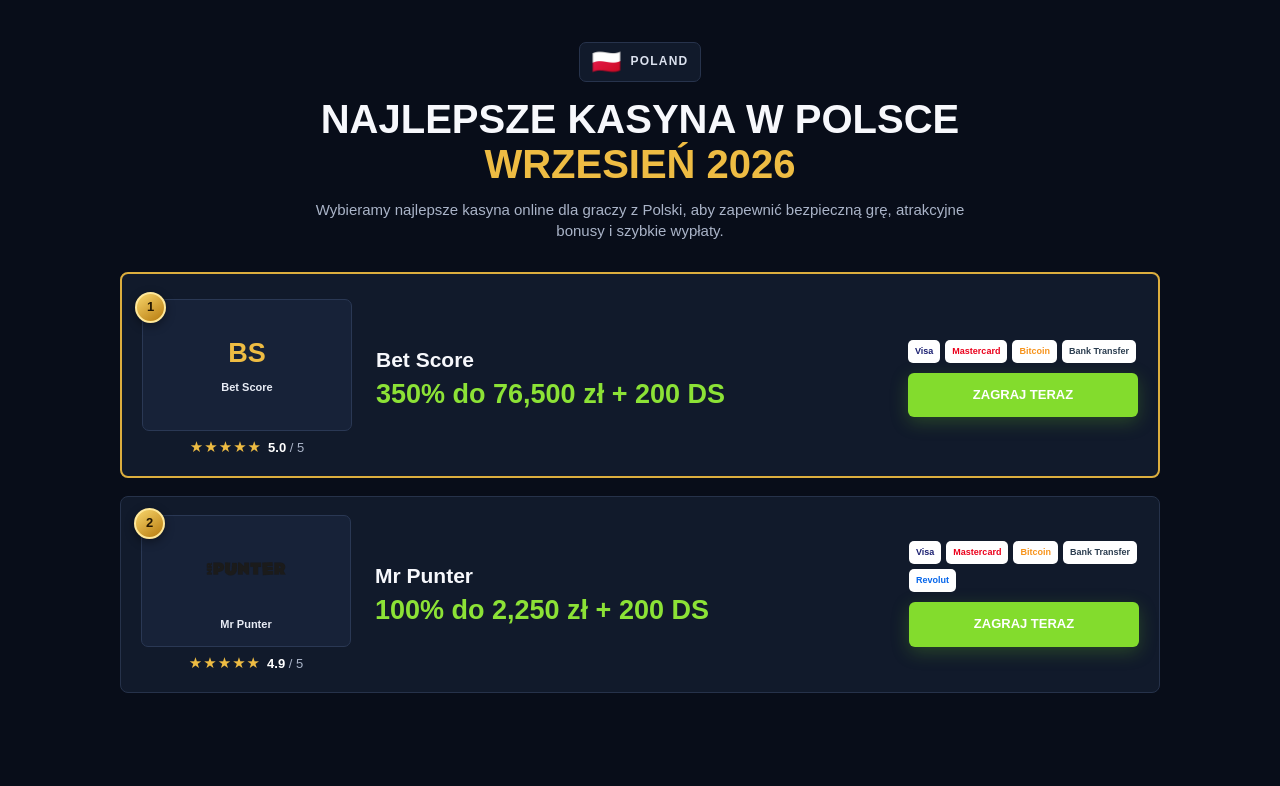
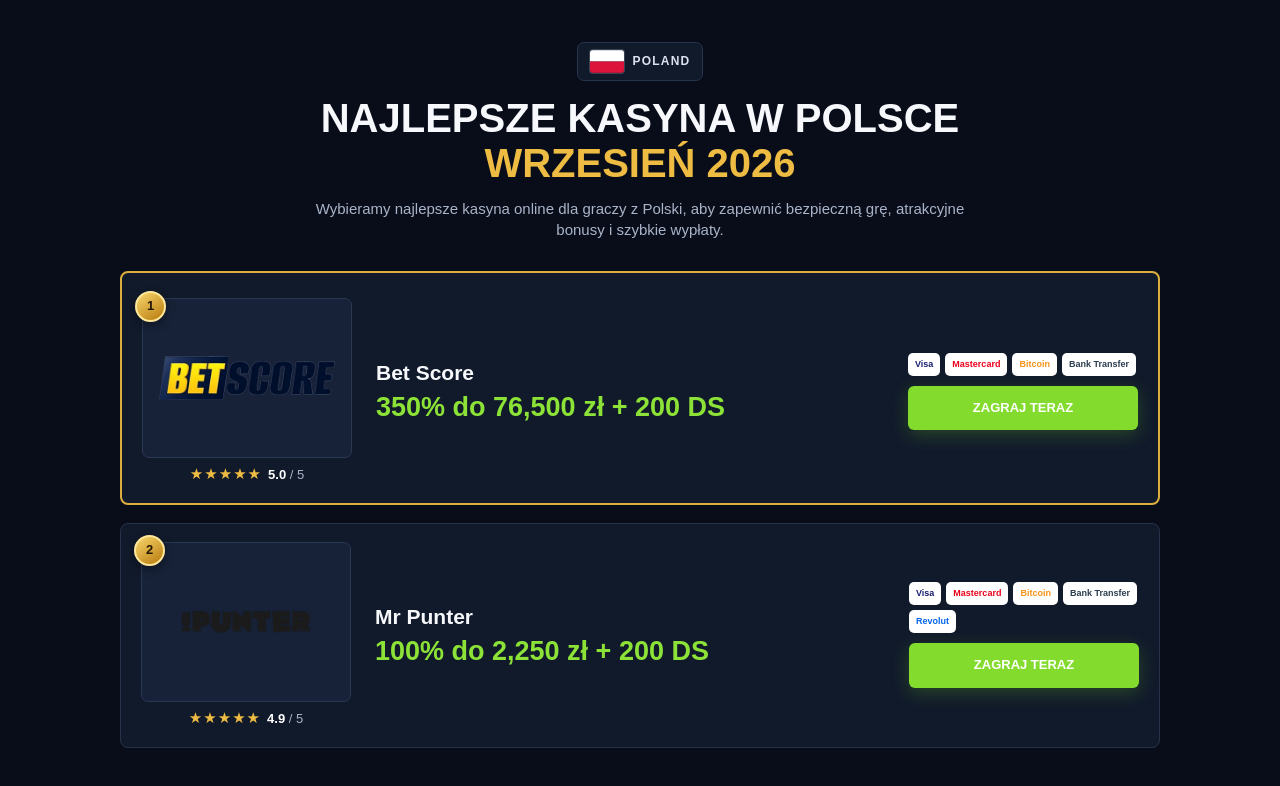
Before and after one commit to alfredmoltz/aip-toplist, a plain HTML site: page pl/index.html in a window 1280 px wide. Drawn offline with Linux system fonts and the light colour scheme.

Commit message:
toplist(pl): actualizar landing

```diff
--- a/pl/index.html
+++ b/pl/index.html
@@ -16,7 +16,7 @@
 body{margin:0;background:#080d19;color:#f7f8fc;font-family:Arial,Helvetica,sans-serif;line-height:1.45}
 .wrap{width:min(1080px,100%);margin:0 auto;padding:24px 12px 52px}.hero{text-align:center;padding:8px 4px 24px}
 .geo{display:inline-flex;align-items:center;gap:9px;margin-bottom:15px;padding:7px 12px;background:#111a2b;border:1px solid #27334c;border-radius:7px}
-.flag{font-size:24px;line-height:1}.geo .name{font-size:12px;font-weight:900;letter-spacing:.1em;text-transform:uppercase;color:#dce2ef}
+.flag{display:flex;line-height:1}.flagsvg{display:block;width:30px;height:20px;border-radius:3px;box-shadow:0 0 0 1px rgba(255,255,255,.18)}.geo .name{font-size:12px;font-weight:900;letter-spacing:.1em;text-transform:uppercase;color:#dce2ef}
 h1{max-width:820px;margin:0 auto 12px;font-size:29px;line-height:1.12;font-weight:900;text-transform:uppercase;letter-spacing:0}.date{color:#eebc43}
 .sub{max-width:690px;margin:0 auto;color:#aab4c8;font-size:15px}.trust{display:flex;flex-wrap:wrap;justify-content:center;gap:8px 18px;margin:20px auto 0;padding:12px 16px;border-top:1px solid #202b41;border-bottom:1px solid #202b41}
 .trust-item{display:flex;align-items:center;gap:7px;color:#e4e8f1;font-size:12px;font-weight:800}.trust-icon{color:#eebc43;font-size:15px}
@@ -24,19 +24,19 @@ h1{max-width:820px;margin:0 auto 12px;font-size:29px;line-height:1.12;font-weigh
 .badge{position:absolute;top:-13px;left:14px;z-index:4;display:inline-flex;align-items:center;gap:6px;background:#eebc43;color:#171206;font-size:10px;font-weight:900;letter-spacing:.07em;text-transform:uppercase;padding:6px 11px;border-radius:5px}
 .grid{display:grid;grid-template-columns:minmax(104px,38%) minmax(0,1fr);grid-template-areas:"brand info" "payments cta";gap:12px 14px;align-items:start}.brand{grid-area:brand;position:relative}.info{grid-area:info;min-width:0}.pays{grid-area:payments}.cta-wrap{grid-area:cta;align-self:end}
 .pos{position:absolute;top:-7px;left:-7px;width:31px;height:31px;border-radius:50%;background:linear-gradient(145deg,#f8d66c,#b77a0d);border:2px solid #ffe89a;color:#241700;font-size:13px;font-weight:900;display:flex;align-items:center;justify-content:center;z-index:2;box-shadow:0 3px 10px rgba(0,0,0,.4)}
-.logobox{height:104px;background:#172238;border:1px solid #2a3854;border-radius:7px;display:flex;flex-direction:column;align-items:center;justify-content:center;gap:7px;padding:11px}.logobox img{max-width:88%;max-height:62px;height:auto;display:block}.logotext{font-size:27px;font-weight:900;color:#eebc43}.logoname{font-size:11px;font-weight:800;color:#e8ecf5;text-align:center}
+.logobox{height:122px;background:#172238;border:1px solid #2a3854;border-radius:7px;display:flex;align-items:center;justify-content:center;padding:10px}.logobox img{max-width:94%;max-height:100px;height:auto;width:auto;display:block}.logotext{font-size:30px;font-weight:900;color:#eebc43}
 .rating{margin-top:8px;text-align:center;font-size:11px;color:#aab4c8;white-space:nowrap}.stars{display:block;color:#eebc43;font-size:14px;line-height:1.1;letter-spacing:1px}.rating b{color:#fff}
 .info h2{margin:0 0 7px;font-size:18px;line-height:1.15;font-weight:900}.blabel{margin:0 0 5px;font-size:10px;font-weight:900;letter-spacing:.08em;text-transform:uppercase;color:#929eb5}.bonus{overflow-wrap:anywhere;margin:0;font-size:20px;font-weight:900;color:#8ce236;line-height:1.12}
 .pays{display:flex;flex-wrap:wrap;gap:5px;align-content:flex-start}.pay{background:#fff;border-radius:5px;padding:5px 7px;font-size:9px;font-weight:900;white-space:nowrap}
 .cta{display:block;width:100%;background:#83dc2d;color:#fff;text-align:center;font-size:13px;font-weight:900;text-decoration:none;text-transform:uppercase;padding:13px 8px;border-radius:6px;box-shadow:0 5px 18px rgba(113,205,34,.25)}.cta:hover{background:#95e841}
 .desc{margin:30px auto 0;max-width:800px;color:#9da8bc;font-size:14px}footer{margin-top:32px;text-align:center;color:#79859b;font-size:12px}
-@media(min-width:760px){.wrap{padding:34px 20px 64px}.hero{padding-bottom:30px}h1{font-size:40px}.trust{margin-top:24px}.card{padding:18px 20px}.card.top{padding-top:25px}.grid{grid-template-columns:210px minmax(280px,1fr) 230px;grid-template-areas:"brand info payments" "brand info cta";gap:10px 24px;align-items:center}.logobox{height:132px}.logobox img{max-height:82px}.info h2{font-size:21px}.bonus{font-size:27px}.stars{display:inline;font-size:15px;margin-right:6px}.rating{font-size:13px}.pays{align-self:end}.cta-wrap{align-self:start}}
+@media(min-width:760px){.wrap{padding:34px 20px 64px}.hero{padding-bottom:30px}h1{font-size:40px}.trust{margin-top:24px}.card{padding:18px 20px}.card.top{padding-top:25px}.grid{grid-template-columns:210px minmax(280px,1fr) 230px;grid-template-areas:"brand info payments" "brand info cta";gap:10px 24px;align-items:center}.logobox{height:160px}.logobox img{max-height:134px}.flagsvg{width:34px;height:23px}.info h2{font-size:21px}.bonus{font-size:27px}.stars{display:inline;font-size:15px;margin-right:6px}.rating{font-size:13px}.pays{align-self:end}.cta-wrap{align-self:start}}
 @media(max-width:370px){.grid{grid-template-columns:96px minmax(0,1fr);gap:10px}.bonus{font-size:17px}.cta{font-size:11px;padding-inline:5px}.pay{font-size:8px;padding:4px 5px}}</style>
 </head>
 <body>
   <div class="wrap">
     <header class="hero">
-      <div class="geo"><span class="flag">🇵🇱</span><span class="name">Poland</span></div>
+      <div class="geo"><span class="flag"><svg class="flagsvg" viewBox="0 0 36 24" role="img" aria-hidden="true" xmlns="http://www.w3.org/2000/svg"><rect x="0" y="0" width="36" height="12" fill="#ffffff"/><rect x="0" y="12" width="36" height="12" fill="#dc143c"/></svg></span><span class="name">Poland</span></div>
       <h1>Najlepsze kasyna w Polsce <span class="date" data-current-date>wrzesień 2026</span></h1>
       <p class="sub">Wybieramy najlepsze kasyna online dla graczy z Polski, aby zapewnić bezpieczną grę, atrakcyjne bonusy i szybkie wypłaty.
 
@@ -48,7 +48,7 @@ h1{max-width:820px;margin:0 auto 12px;font-size:29px;line-height:1.12;font-weigh
         <div class="grid">
           <div class="brand">
             <span class="pos">1</span>
-            <div class="logobox"><span class="logotext">BS</span><span class="logoname">Bet Score</span></div>
+            <div class="logobox"><img src="logos/bet-score.png" alt="Bet Score" loading="lazy" /></div>
             <div class="rating"><span class="stars" aria-label="5 stars">&#9733;&#9733;&#9733;&#9733;&#9733;</span><b>5.0</b> / 5</div>
           </div>
           <div class="info">
@@ -66,7 +66,7 @@ h1{max-width:820px;margin:0 auto 12px;font-size:29px;line-height:1.12;font-weigh
         <div class="grid">
           <div class="brand">
             <span class="pos">2</span>
-            <div class="logobox"><img src="logos/mr-punter.png" alt="Mr Punter" loading="lazy" /><span class="logoname">Mr Punter</span></div>
+            <div class="logobox"><img src="logos/mr-punter.png" alt="Mr Punter" loading="lazy" /></div>
             <div class="rating"><span class="stars" aria-label="5 stars">&#9733;&#9733;&#9733;&#9733;&#9733;</span><b>4.9</b> / 5</div>
           </div>
           <div class="info">
```
